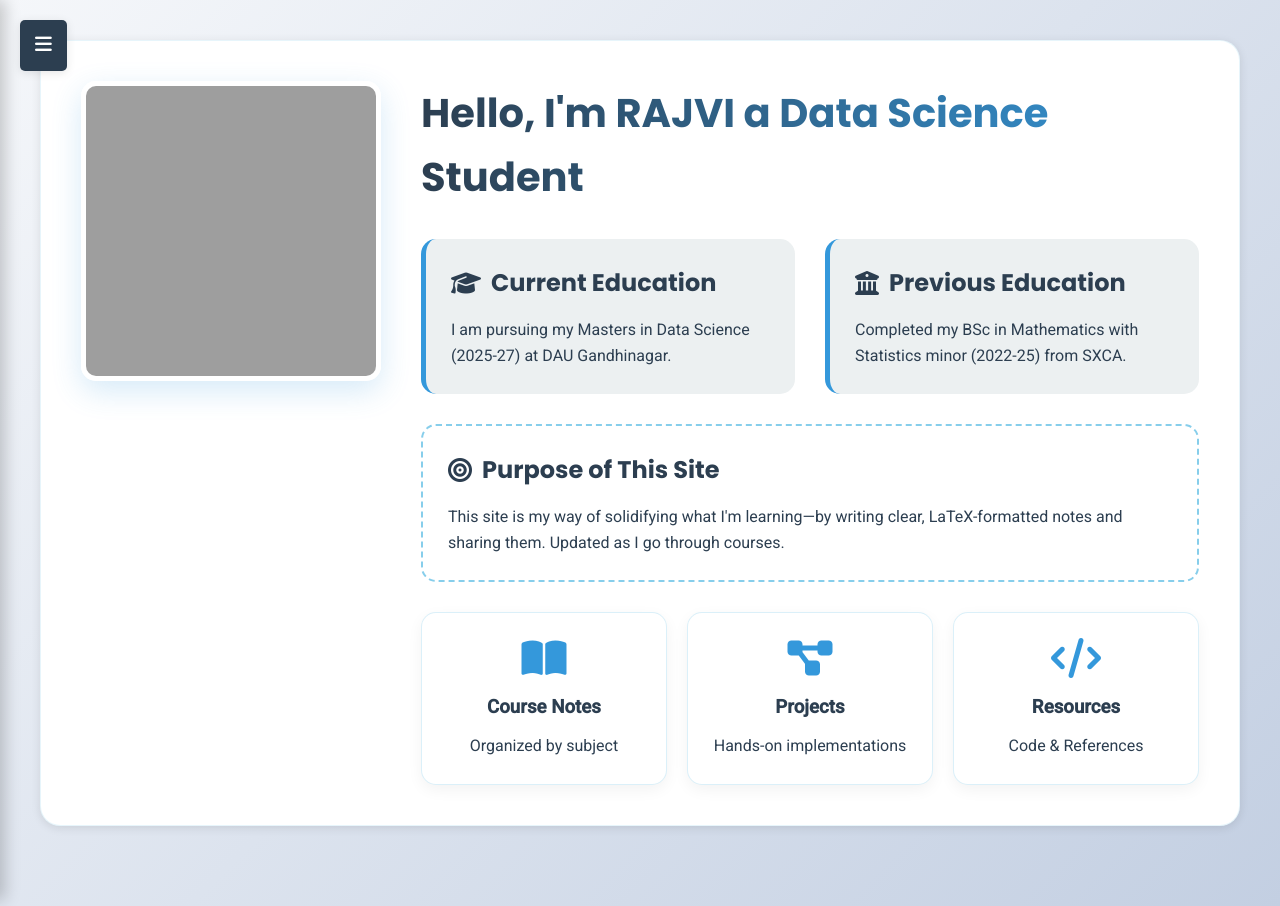
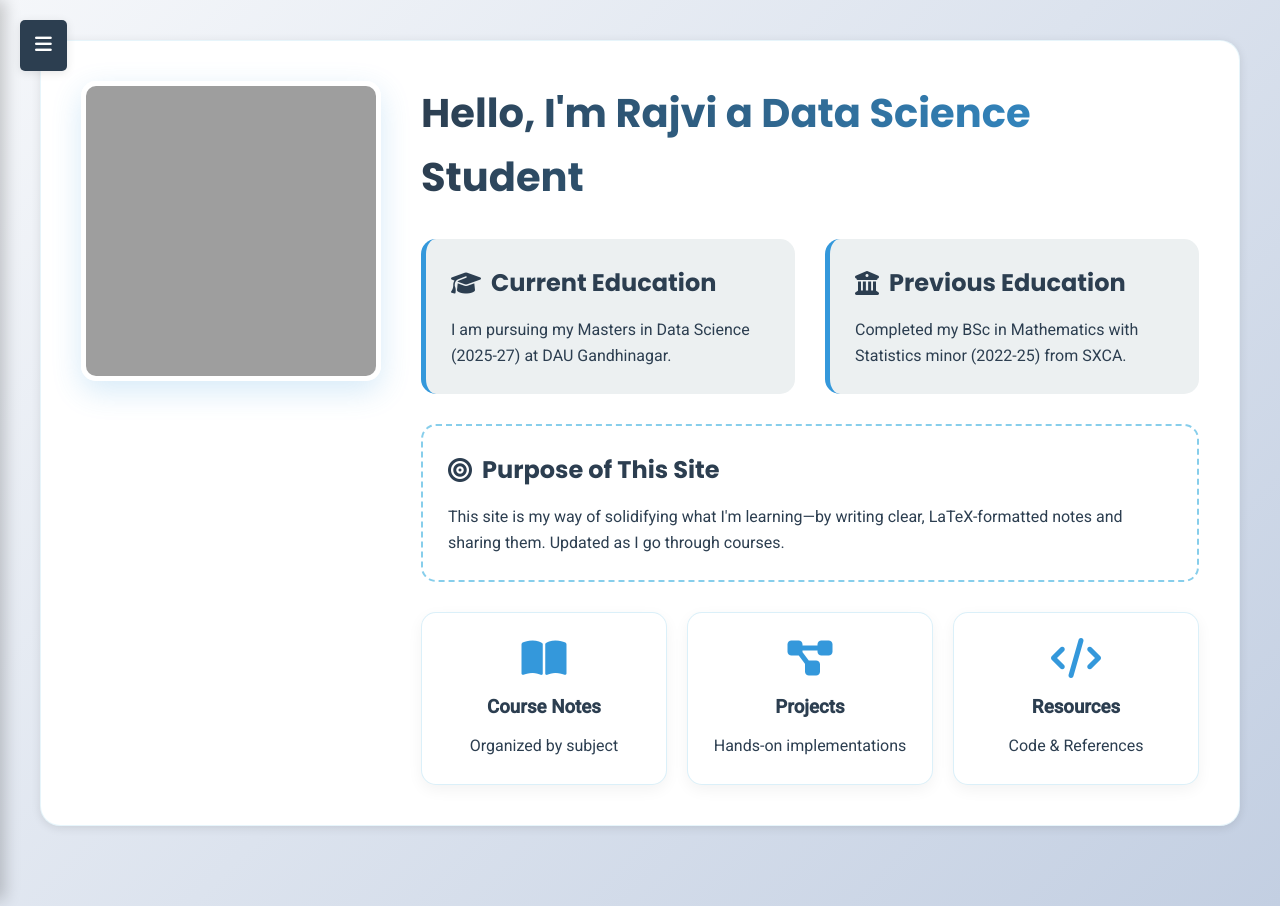
Before and after one commit to Rajvib-0/Rajvib-0.github.io, a Jekyll site: the page built from index.md, in a window 1280 px wide. Built offline with Jekyll 4.4.1, drawn with Linux system fonts in a browser that asks for light colours; some of the changed lines change nothing that is shown.

Commit message:
Update profile image path and welcome text case

```diff
--- a/index.md
+++ b/index.md
@@ -6,12 +6,11 @@
 <div class="home-container">
     <div class="profile-section">
         <div class="profile-image">
-            <img src="{{ '/assets/images/![pic](https://github.com/user-attachments/assets/80712c35-b0f0-4b92-83d2-f52246b81df1)
-' | relative_url }}" alt="Profile Picture">
+            <img src="{{ '/assets/images/"C:\Users\Rajvi\OneDrive\Documents\Rajvi\pic.jpeg"' | relative_url }}" alt="Profile Picture">
         </div>
 
         <div class="profile-content">
-            <h1 class="welcome-text">Hello, I'm RAJVI a Data Science Student</h1>
+            <h1 class="welcome-text">Hello, I'm Rajvi a Data Science Student</h1>
 
             <div class="education-info">
                 <div class="current-edu">
```
